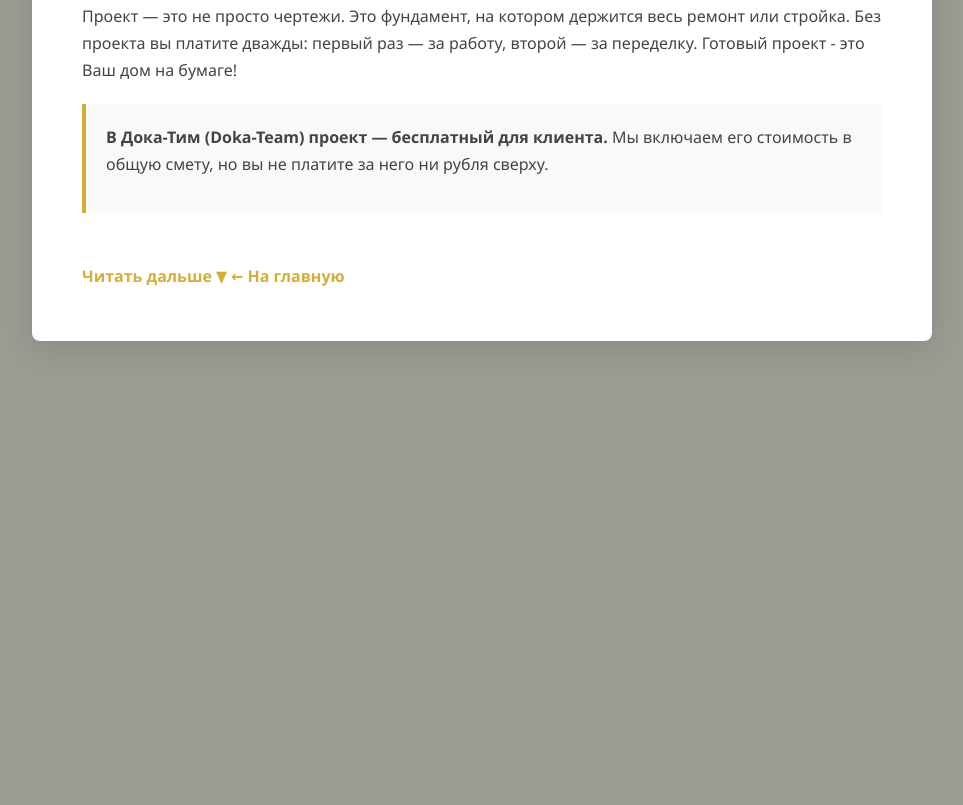
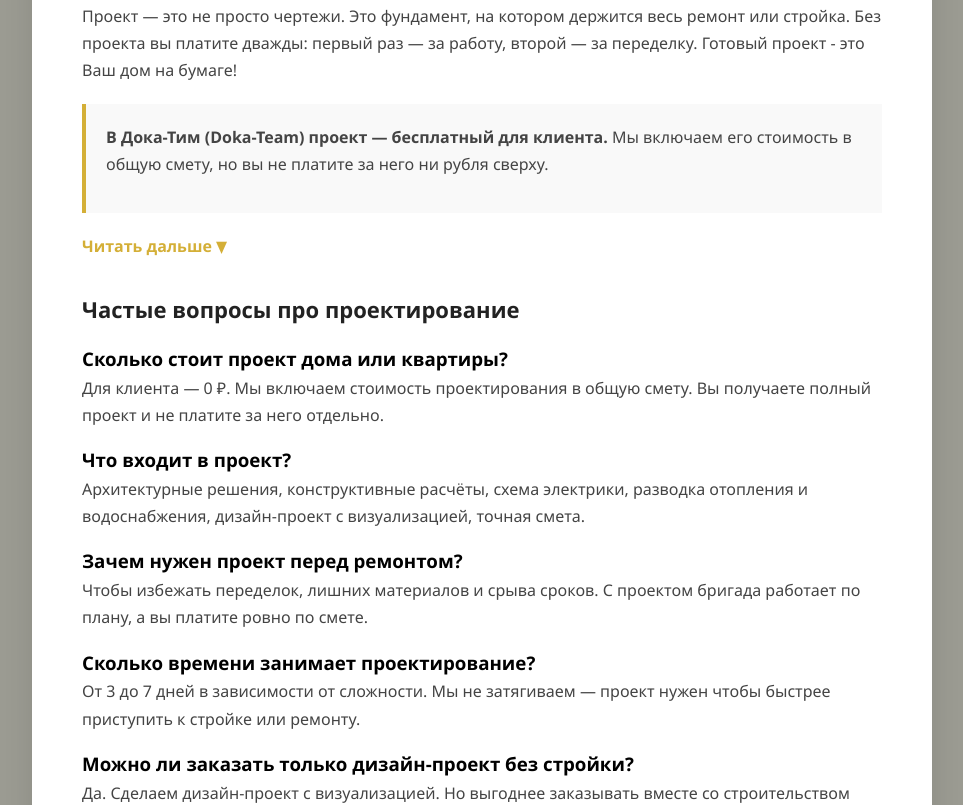
Before and after one commit to slawa17705/doka-team, a plain HTML site: page service-design.html in a window 1280 px wide. Shown: the part 150-955 px from the top of the page, without its empty margins (158-1121 px from the left). Before the commit the page ends 800 px from the top, so only its background shows below. Drawn offline with Linux system fonts and the light colour scheme.

Commit message:
Update service-design.html

```diff
--- a/service-design.html
+++ b/service-design.html
@@ -116,9 +116,26 @@
         <span class="mobile-only">
             <a href="#" id="moreLink" style="color:#d4af37; text-decoration:none; font-weight:700;">Читать дальше ▼</a>
         </span>
+        <h2>Частые вопросы про проектирование</h2>
 
+        <h3>Сколько стоит проект дома или квартиры?</h3>
+        <p>Для клиента — 0 ₽. Мы включаем стоимость проектирования в общую смету. Вы получаете полный проект и не платите за него отдельно.</p>
+
+        <h3>Что входит в проект?</h3>
+        <p>Архитектурные решения, конструктивные расчёты, схема электрики, разводка отопления и водоснабжения, дизайн-проект с визуализацией, точная смета.</p>
+
+        <h3>Зачем нужен проект перед ремонтом?</h3>
+        <p>Чтобы избежать переделок, лишних материалов и срыва сроков. С проектом бригада работает по плану, а вы платите ровно по смете.</p>
+
+        <h3>Сколько времени занимает проектирование?</h3>
+        <p>От 3 до 7 дней в зависимости от сложности. Мы не затягиваем — проект нужен чтобы быстрее приступить к стройке или ремонту.</p>
+
+        <h3>Можно ли заказать только дизайн-проект без стройки?</h3>
+        <p>Да. Сделаем дизайн-проект с визуализацией. Но выгоднее заказывать вместе со строительством или ремонтом — проект бесплатный.</p>
 
         <a href="index.html" class="back-link">← На главную</a>
+
+    </div>
 
     </div>
 
```
